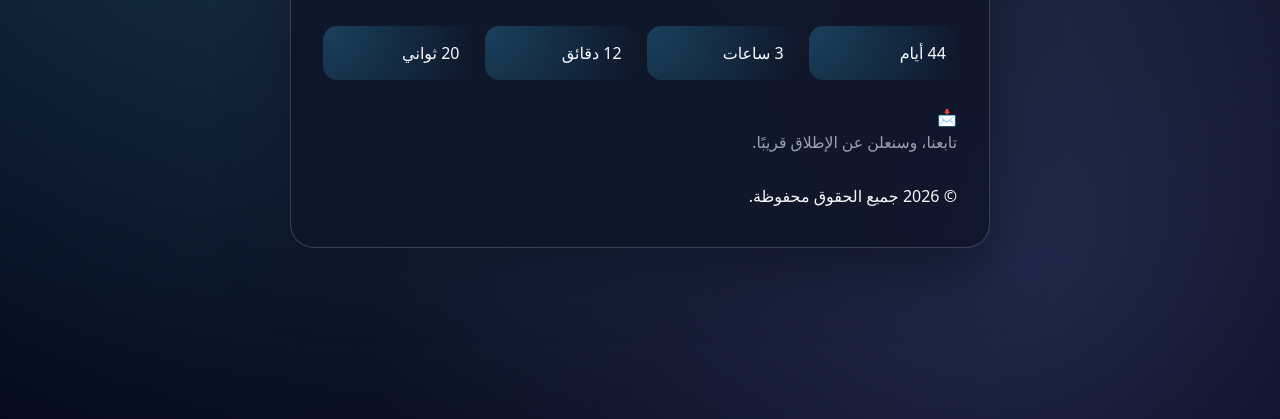
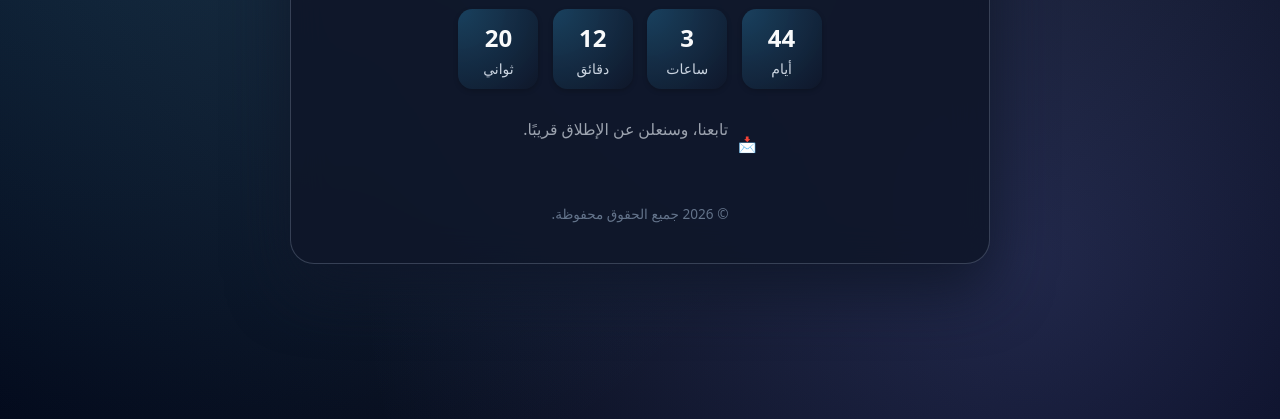
Before and after one commit to ibrawit/coming-soon-website, a plain HTML site: page index.html in a window 1280 px wide. Shown: the part 381-800 px from the top of the page. Drawn offline with Linux system fonts and the light colour scheme.

Commit message:
تحديث التصميم والعداد

```diff
--- a/style.css
+++ b/style.css
@@ -87,8 +87,43 @@ body {
 }
 
 .time-box {
-    flex: 1;
-    min-width: 80px;
-    padding: 1rem 0.7rem;
+    display: flex;
+    flex-direction: column;
+    justify-content: center;
+    align-items: center;
+    width: 80px;
+    height: 80px;
     border-radius: 0.9rem;
-    background: radial-gradient(circle at top left, rgba(56, 189, 248, 0.25), rgba(15, 23, 42, 0.95
+    background: radial-gradient(circle at top left, rgba(56, 189, 248, 0.25), rgba(15, 23, 42, 0.95));
+    box-shadow: 0 2px 5px rgba(0, 0, 0, 0.2);
+    text-align: center;
+}
+
+.time-box .number {
+    font-size: 24px;
+    font-weight: bold;
+    margin-bottom: 5px;
+    color: #f9fafb;
+}
+
+.time-box .label {
+    font-size: 14px;
+    color: #cbd5e1;
+}
+
+.note {
+    display: flex;
+    align-items: center;
+    justify-content: center;
+    gap: 0.6rem;
+    color: #94a3b8;
+    font-size: 0.95rem;
+    margin-top: 1rem;
+}
+
+footer {
+    margin-top: 2rem;
+    text-align: center;
+    font-size: 0.85rem;
+    color: #64748b;
+}
```
